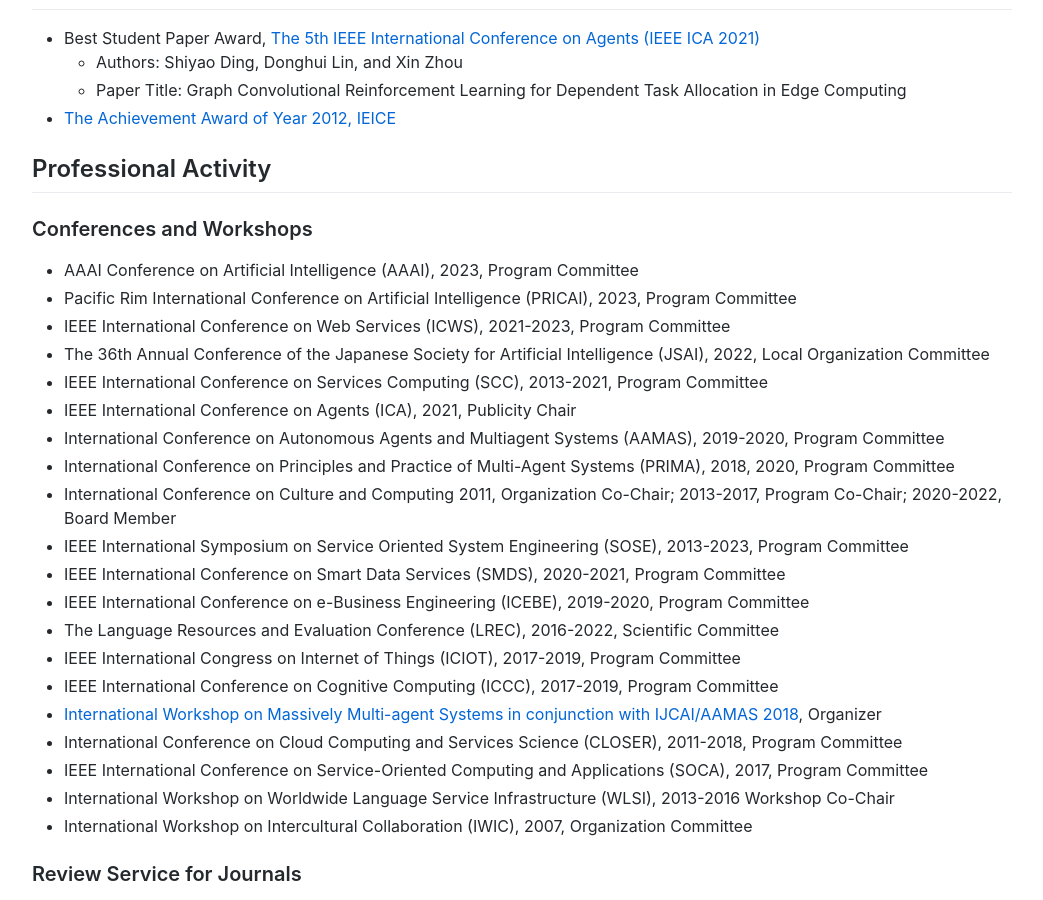
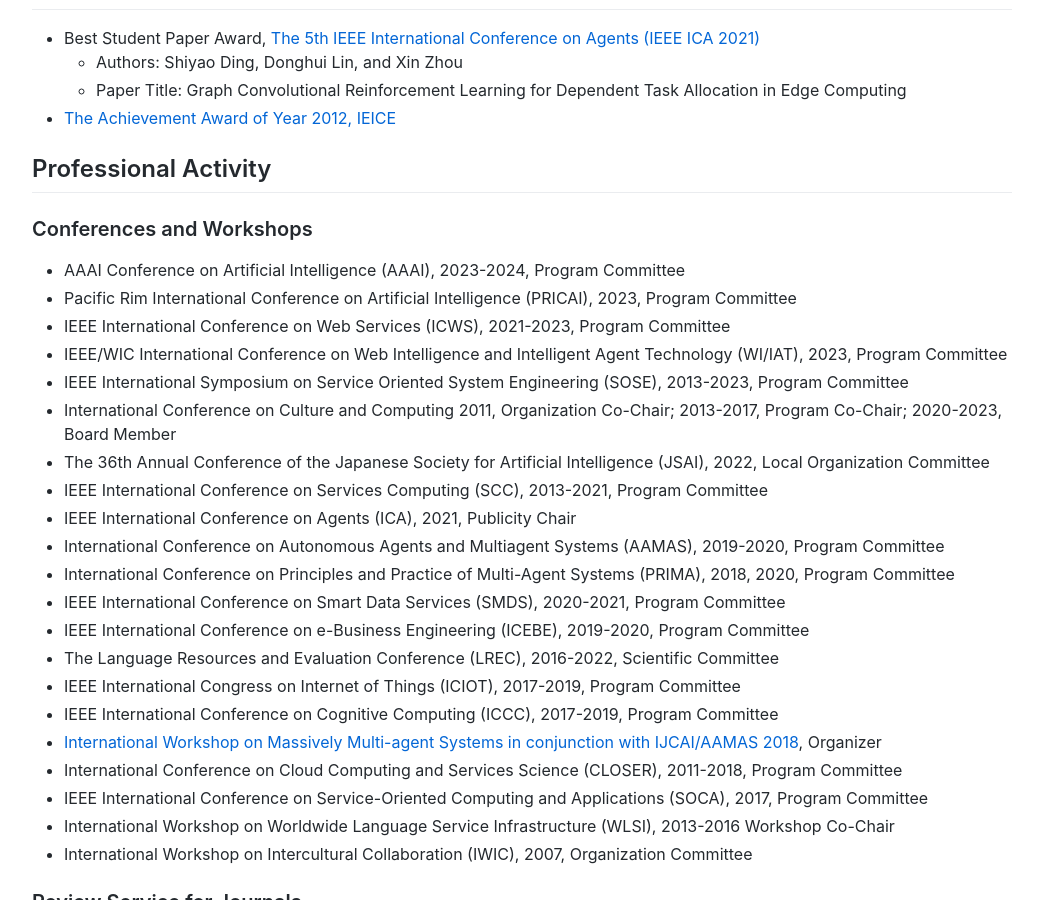
Before and after one commit to lindh/lindh.github.io, a Jekyll site: the page built from index.md, in a window 1280 px wide and 900 px high, scrolled down 6179 px. Shown: the whole window, without its empty margins (118-1161 px from the left). Built offline with Jekyll 4.4.1, drawn with Linux system fonts in a browser that asks for light colours; comment, search, counter and statistics services are not loaded.

Commit message:
Update index.md

```diff
--- a/index.md
+++ b/index.md
@@ -151,16 +151,17 @@
 ## Professional Activity
 
 ### Conferences and Workshops
-- AAAI Conference on Artificial Intelligence (AAAI), 2023, Program Committee
+- AAAI Conference on Artificial Intelligence (AAAI), 2023-2024, Program Committee
 - Pacific Rim International Conference on Artificial Intelligence (PRICAI), 2023, Program Committee
 - IEEE International Conference on Web Services (ICWS), 2021-2023, Program Committee
+- IEEE/WIC International Conference on Web Intelligence and Intelligent Agent Technology (WI/IAT), 2023, Program Committee
+- IEEE International Symposium on Service Oriented System Engineering (SOSE), 2013-2023, Program Committee
+- International Conference on Culture and Computing 2011, Organization Co-Chair; 2013-2017, Program Co-Chair; 2020-2023, Board Member
 - The 36th Annual Conference of the Japanese Society for Artificial Intelligence (JSAI), 2022, Local Organization Committee
 - IEEE International Conference on Services Computing (SCC), 2013-2021, Program Committee
 - IEEE International Conference on Agents (ICA), 2021, Publicity Chair
 - International Conference on Autonomous Agents and Multiagent Systems (AAMAS), 2019-2020, Program Committee
 - International Conference on Principles and Practice of Multi-Agent Systems (PRIMA), 2018, 2020, Program Committee
-- International Conference on Culture and Computing 2011, Organization Co-Chair; 2013-2017, Program Co-Chair; 2020-2022, Board Member
-- IEEE International Symposium on Service Oriented System Engineering (SOSE), 2013-2023, Program Committee
 - IEEE International Conference on Smart Data Services (SMDS), 2020-2021, Program Committee
 - IEEE International Conference on e-Business Engineering (ICEBE), 2019-2020, Program Committee
 - The Language Resources and Evaluation Conference (LREC), 2016-2022, Scientific Committee
```
